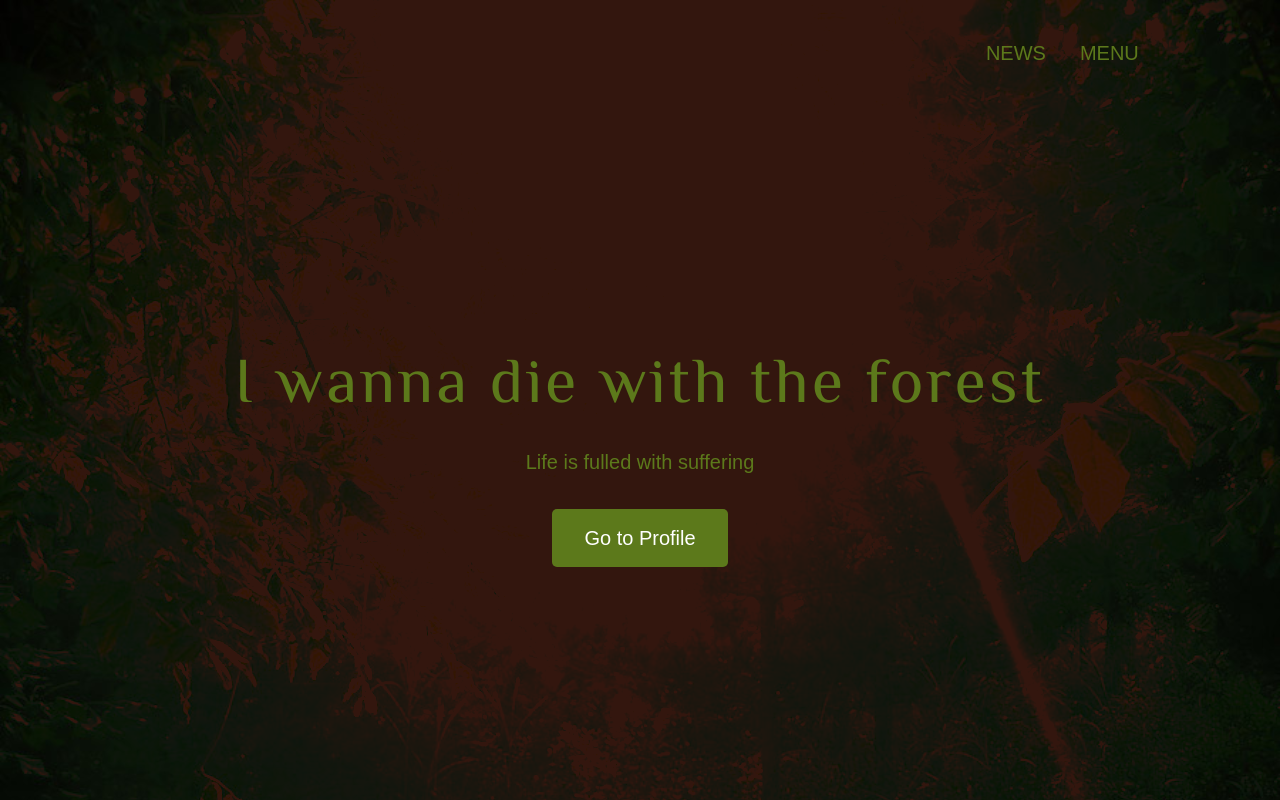
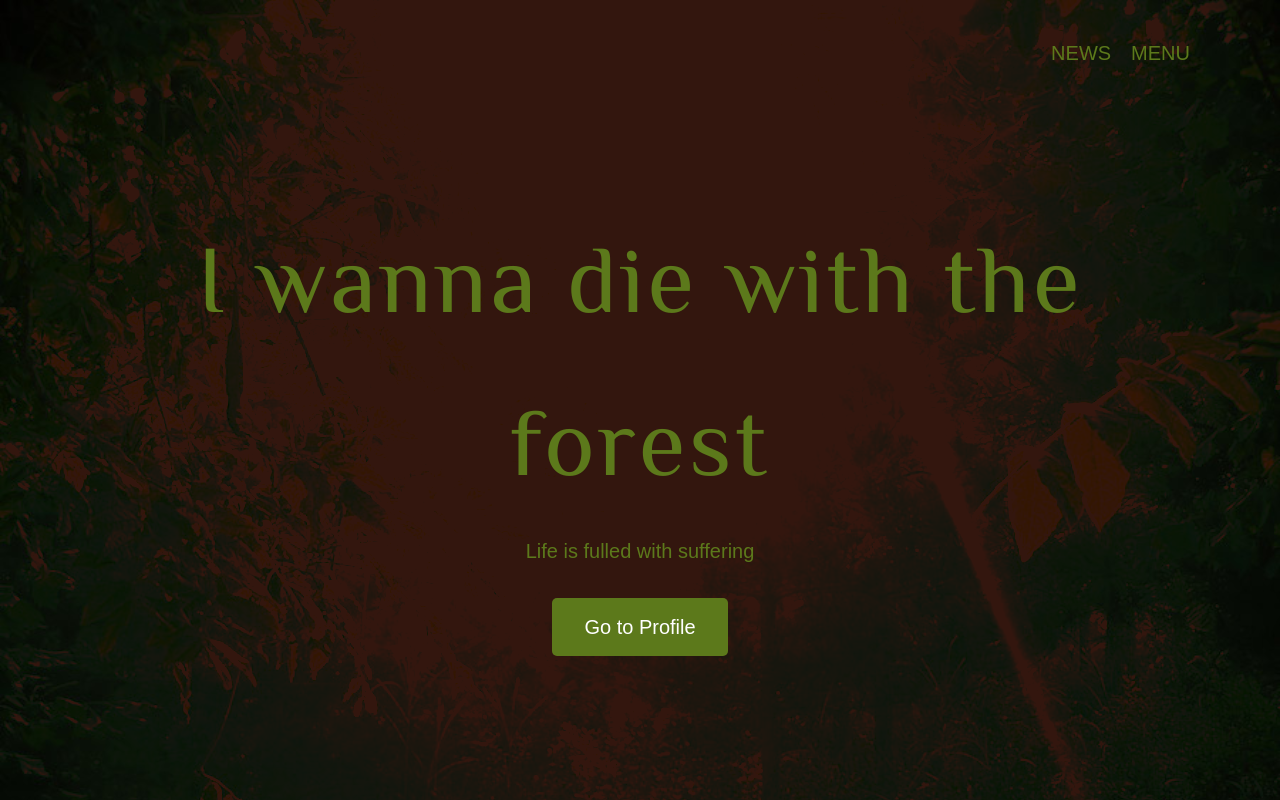
Before and after one commit to ryuta0916/full-screen-site, a plain HTML site: page index.html in a window 1280 px wide. Drawn offline with Linux system fonts and the light colour scheme; some packages are replaced by stand-ins of ours.

Commit message:
Update style.css

```diff
--- a/style.css
+++ b/style.css
@@ -117,3 +117,35 @@ a{
     letter-spacing: 0.5rem;
     box-shadow: 5px 5px 10px 0 rgb(0 0 0/50%);
 }
+
+@media screen and (min-width: 768px){
+    /* ヘッダー */
+    .main-nav{
+        display: flex;
+        position: static;
+        flex-direction: row;
+        justify-content: flex-end;
+        align-items: center;
+    }
+
+    .main-nav li{
+        margin-left: 20px;
+    }
+
+    .menu-toggle{
+        display: none;
+    }
+
+    /* コンテンツ */
+    .wrapper{
+        padding: 0;
+    }
+
+    .home-content{
+        margin-top: 10%;
+    }
+
+    .page-title{
+        font-size: 6rem;
+    }
+}
```
